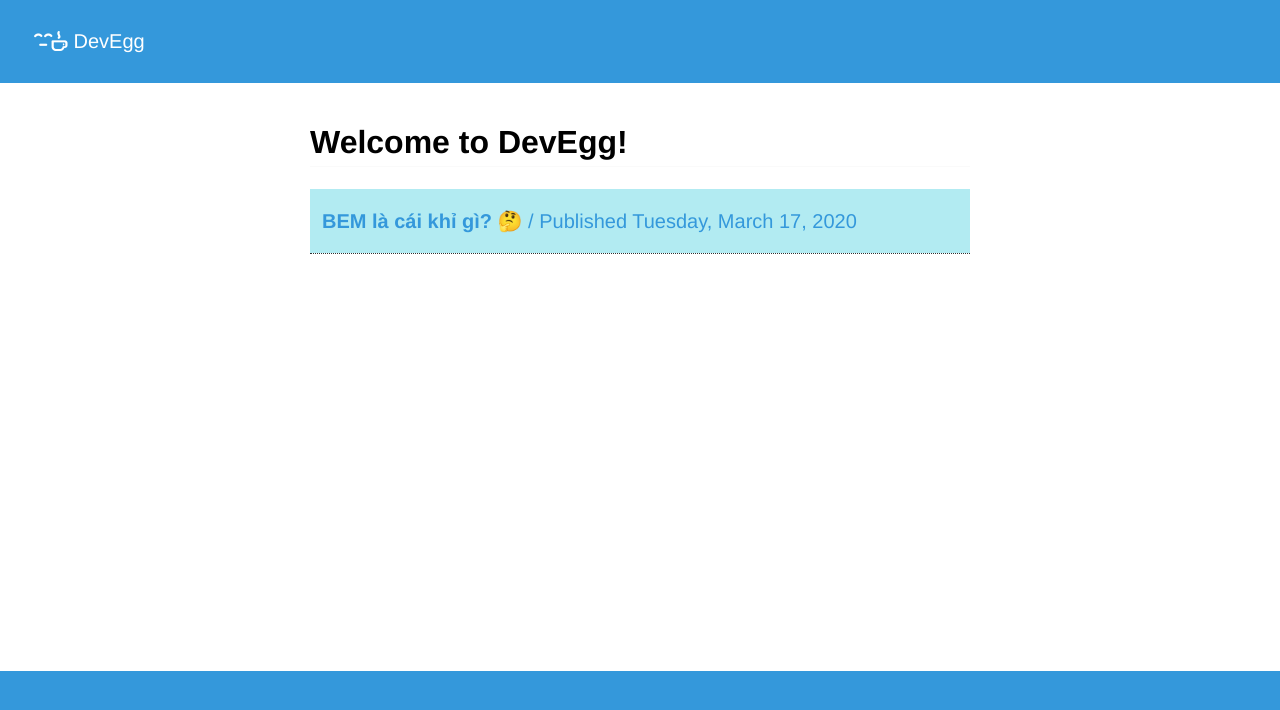
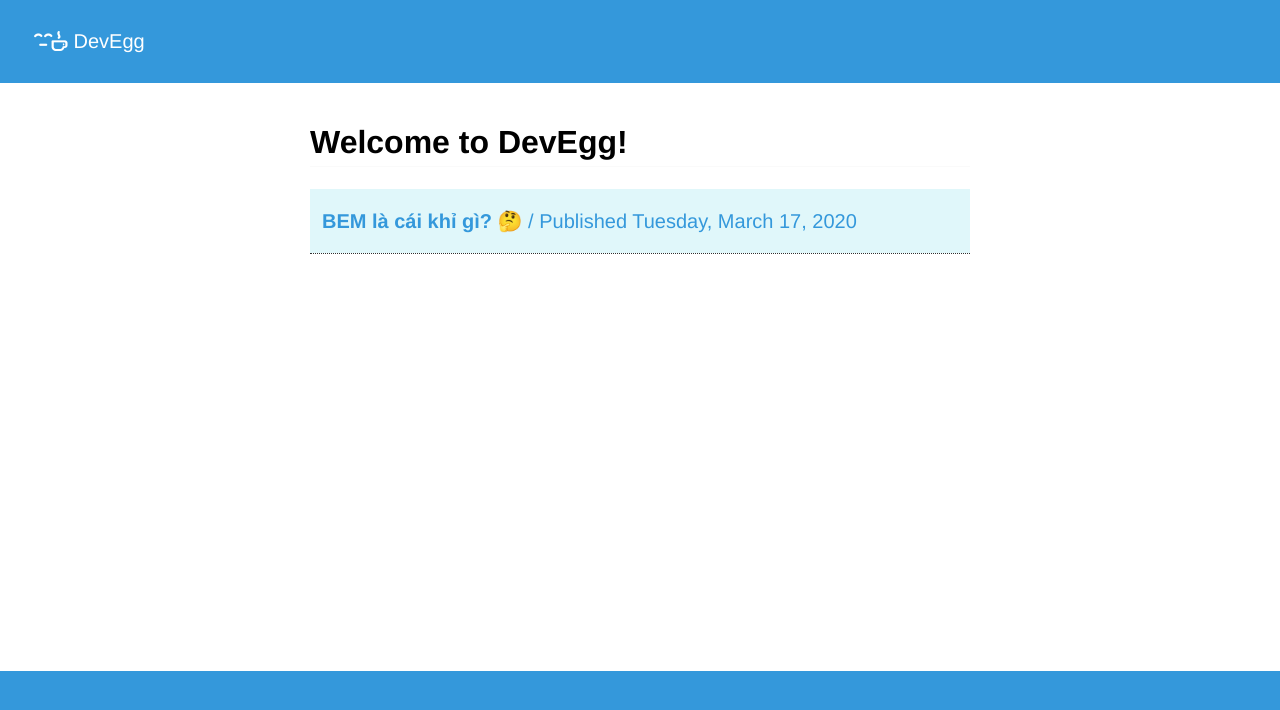
Before and after one commit to trungtruc/trungtruc.github.io, a plain HTML site: page index.html in a window 1280 px wide. In both pictures the pointer is over the link 640 px from the left and 220 px from the top of the page. Shown: the top 710 px of the page. Drawn offline with Linux system fonts and the light colour scheme.

Commit message:
modify home

```diff
--- a/css/theme.css
+++ b/css/theme.css
@@ -184,7 +184,7 @@ html, body {
   padding: 20px 5px;
 }
 .post .post__link:hover {
-  background: #b2ebf2;
+  background: #e0f7fa;
   color: #3498db;
   padding: 20px 12px;
 }
```
